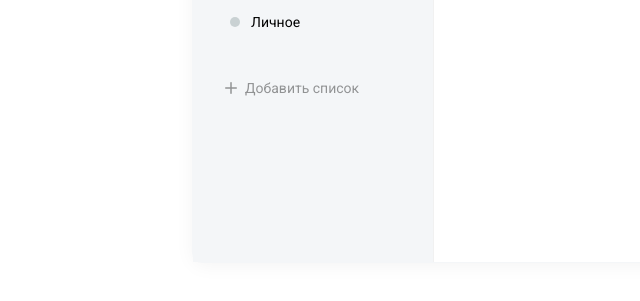
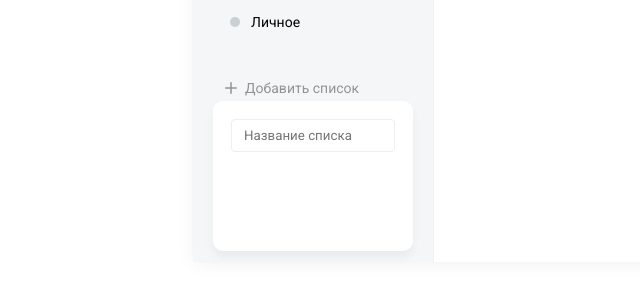
Before and after one commit to michaelvassilyevmvc/todoReact, a React (Create React App) app: page / in a window 1280 px wide. Shown: the part 403-704 px from the top of the page, without its empty margins (72-712 px from the left). Built offline with nearby package versions, Linux system fonts and the light colour scheme.

Commit message:
Lesson2 1-25

```diff
--- a/src/components/AddList/AddButtonList.scss
+++ b/src/components/AddList/AddButtonList.scss
@@ -0,0 +1,13 @@
+.add-list {
+  &__popup {
+    height: calc(150px - 36px);
+    background: #FFFFFF;
+    box-shadow: 0px 6px 10px rgba(0, 0, 0, 0.05);
+    border-radius: 10px;
+    padding: 18px;
+  }
+
+  .list {
+    margin-bottom: -5px;
+  }
+}
--- a/src/components/AddList/index.jsx
+++ b/src/components/AddList/index.jsx
@@ -1,12 +1,14 @@
-import React, { Fragment } from "react";
+import React, { useState } from "react";
 import List from "../List";
 
 import "./AddButtonList.scss";
 
 const AddListButton = () => {
+  const [visiblePopup, setVisiblePopup] = useState(true);
+
   return (
-    <Fragment>
-      <List
+    <div className="add-list">
+      <List onClick={() => setVisiblePopup(true)}
         items={[
           {
             className: "list__add-button",
@@ -38,8 +40,13 @@
           },
         ]}
       ></List>
-      <div className="add-list-popup"></div>
-    </Fragment>
+      {
+        visiblePopup && <div className="add-list__popup">
+          <input type="text" placeholder="Название списка" className="field" />
+
+        </div>
+      }
+    </div >
   );
 };
 
--- a/src/components/List/index.jsx
+++ b/src/components/List/index.jsx
@@ -3,9 +3,9 @@
 
 import "./List.scss";
 
-const List = ({ items, isRemovable }) => {
+const List = ({ items, isRemovable, onClick }) => {
   return (
-    <ul className="list">
+    <ul onClick={onClick} className="list">
       {items.map((item, index) => (
         <li
           key={index}
--- a/src/index.scss
+++ b/src/index.scss
@@ -4,6 +4,7 @@
   outline: none;
   list-style: none;
   font-family: "Roboto", sans-serif;
+  box-sizing: content-box;
 }
 
 body {
@@ -33,3 +34,16 @@
     padding: 60px 20px;
   }
 }
+
+.field {
+  background: #FFFFFF;
+  border: 1px solid #EFEFEF;
+  border-radius: 4px;
+  box-sizing: border-box;
+  padding: 8px 12px;
+  width: 100%;
+
+  &:focus {
+    border-color: #dbdbdb;
+  }
+}
```
Also changed, not shown: 1 other file (tests, documents, lock files or other folders).
